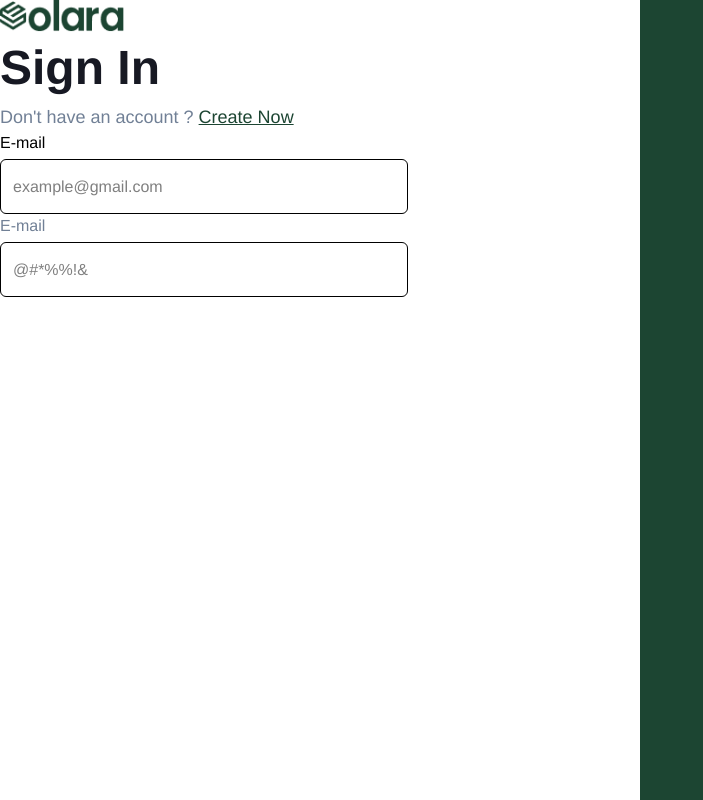
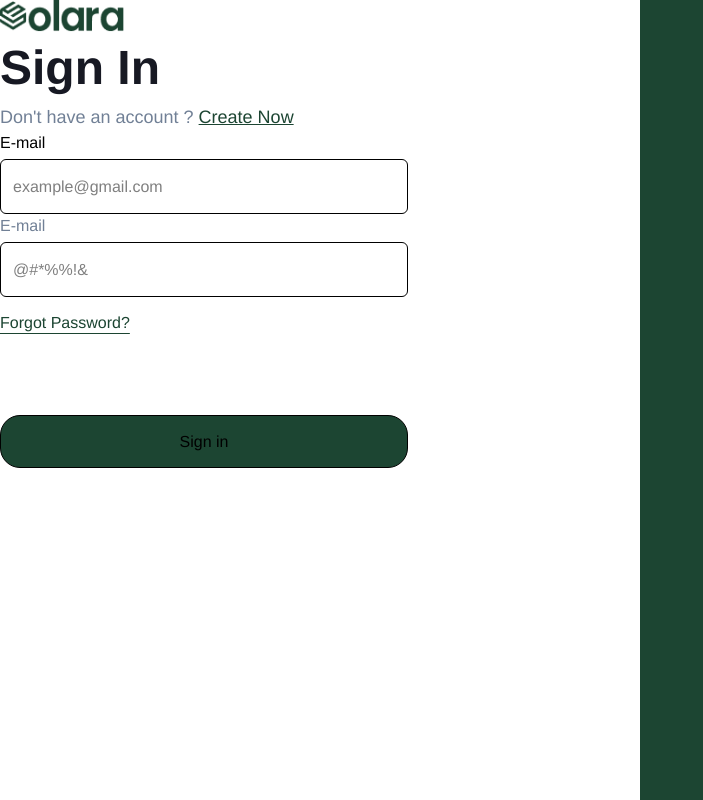
Before and after one commit to codewithabdullahbashir/Java-Script, a React (Vite) app in the folder my-react-app/: page /login in a window 1280 px wide. Shown: the whole page, without its empty margins (0-703 px from the left). Built offline with nearby package versions, Linux system fonts and the light colour scheme; no server answers.

Commit message:
Add Sign In button

```diff
--- a/my-react-app/src/screen/LogInPage.tsx
+++ b/my-react-app/src/screen/LogInPage.tsx
@@ -35,6 +35,15 @@ const LogInPage = () => {
               className="w-102 h-13.75 border rounded-md px-3 py-2"
             />
           </div>
+          <div className="mt-3.5 h-[24px] w-[502px]">
+            <p className="underline underline-offset-5 text-[#1C4532] text-[16px] font-medium">
+              Forgot Password?
+            </p>
+          </div>
+          <button className="h-13.25 w-102  mt-20 bg-[#1C4532] border rounded-[20px]">
+            Sign in
+          </button>
+
         </form>
       </section>
       <section className="h-full w-full bg-[#1C4532]"></section>
```
